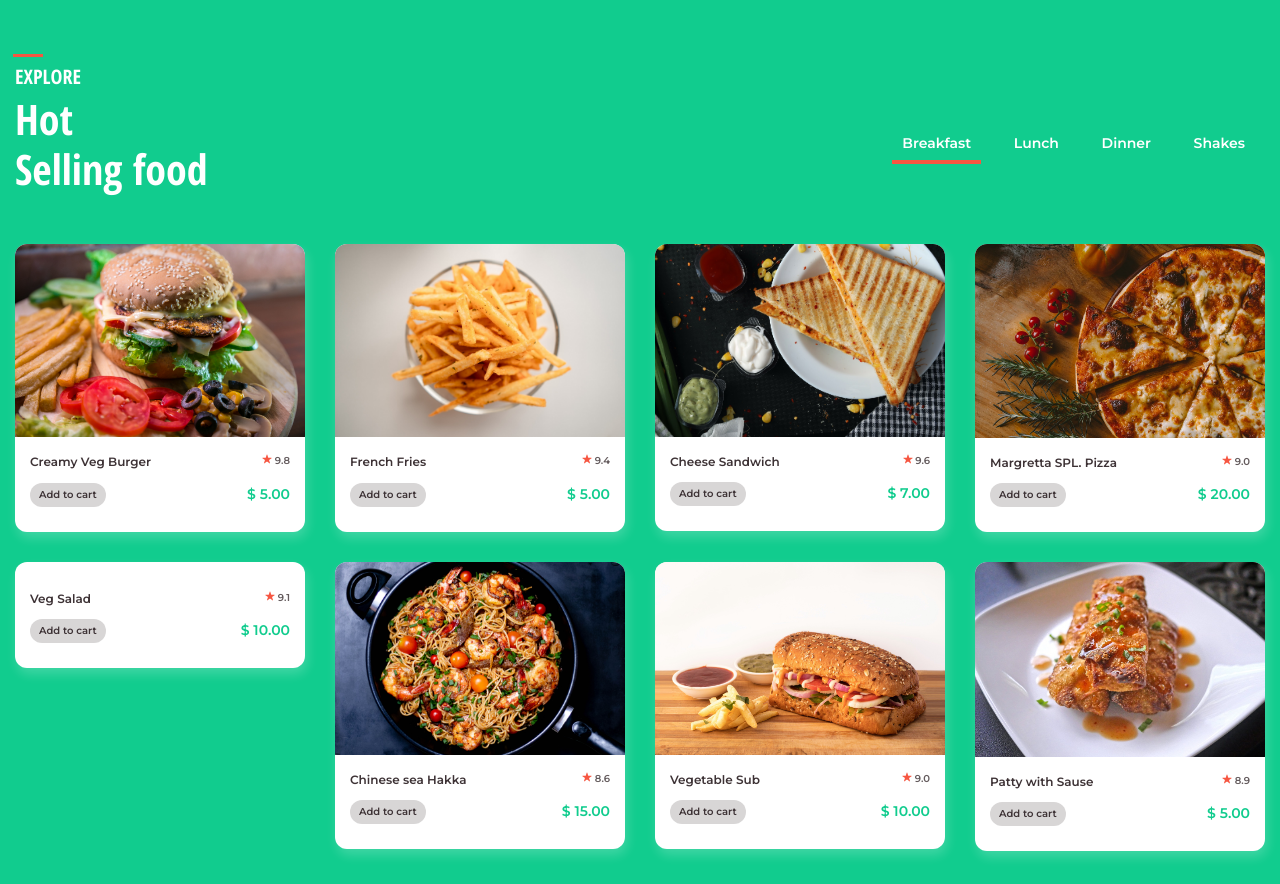
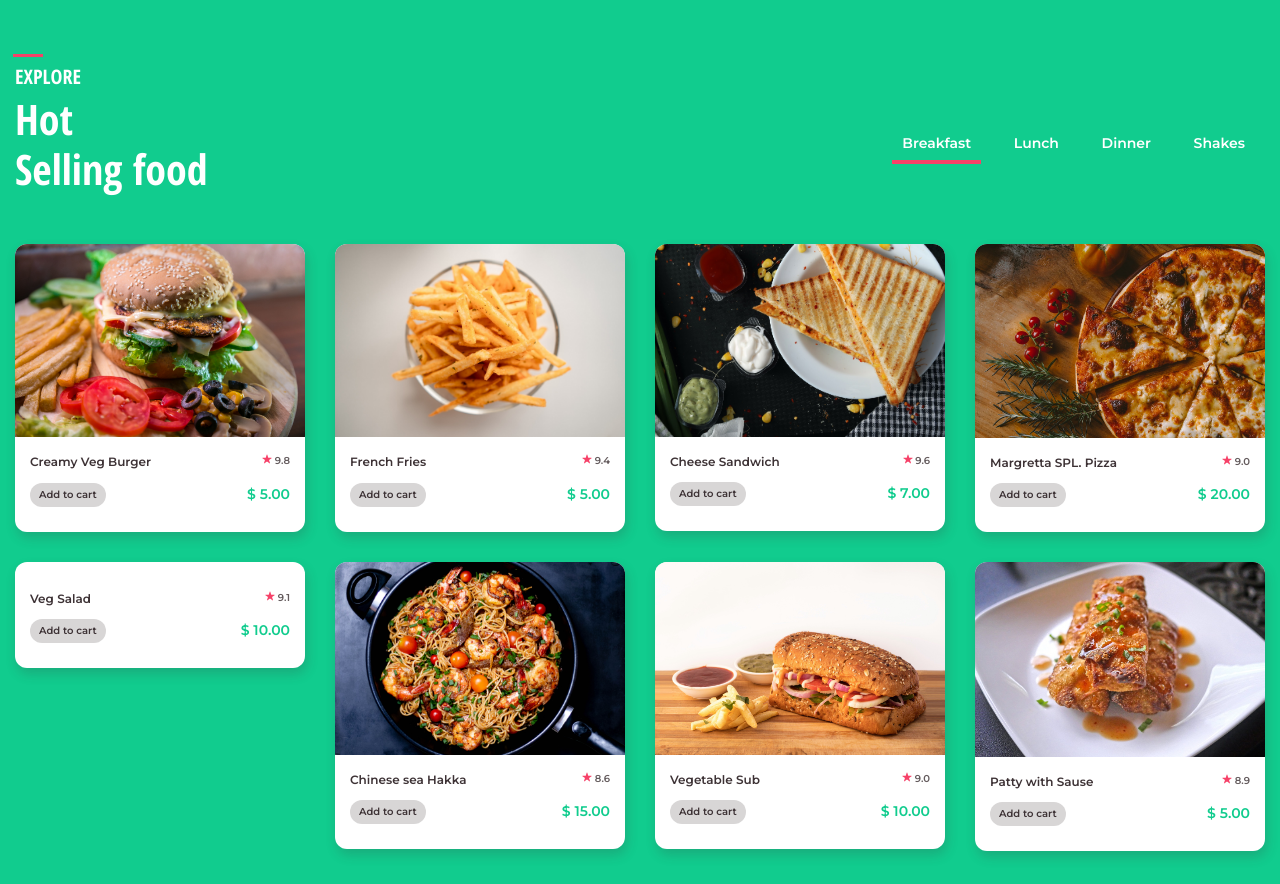
Before and after one commit to codebattalion/sfoods-template, a website: page index.html in a window 1280 px wide. Shown: the part 840-1724 px from the top of the page. Drawn offline with nearby package versions, Linux system fonts and the light colour scheme; files that its build step writes are made by us from their sources; a web font is replaced by a local one.

Commit message:
food component fixes

```diff
--- a/sass/abstracts/_variables.scss
+++ b/sass/abstracts/_variables.scss
@@ -3,8 +3,8 @@ $font-l: #533f44;
 
 $cream: #faf4eb;
 
-$primary: #f65641;
-$primary-d: #f53d25;
+$primary: #f64168;
+$primary-d: #df2b52;
 
 $secondary: #11cc8e;
 $secondary-d: #03ac73;
--- a/sass/components/_food.scss
+++ b/sass/components/_food.scss
@@ -2,10 +2,14 @@
   width: 100%;
   height: auto;
   background: #fff;
-  box-shadow: 2px 6px 12px rgba(#fff, 0.2);
   overflow: hidden;
   border-radius: 12px;
   margin-bottom: 3rem;
+  transition: all 0.3s ease-out;
+  box-shadow: 2px 6px 12px rgba($font, 0.2);
+  &:hover {
+    box-shadow: 0px 2px 2px rgba($font, 0.1);
+  }
   &--img {
     width: 100%;
     height: auto;
```
